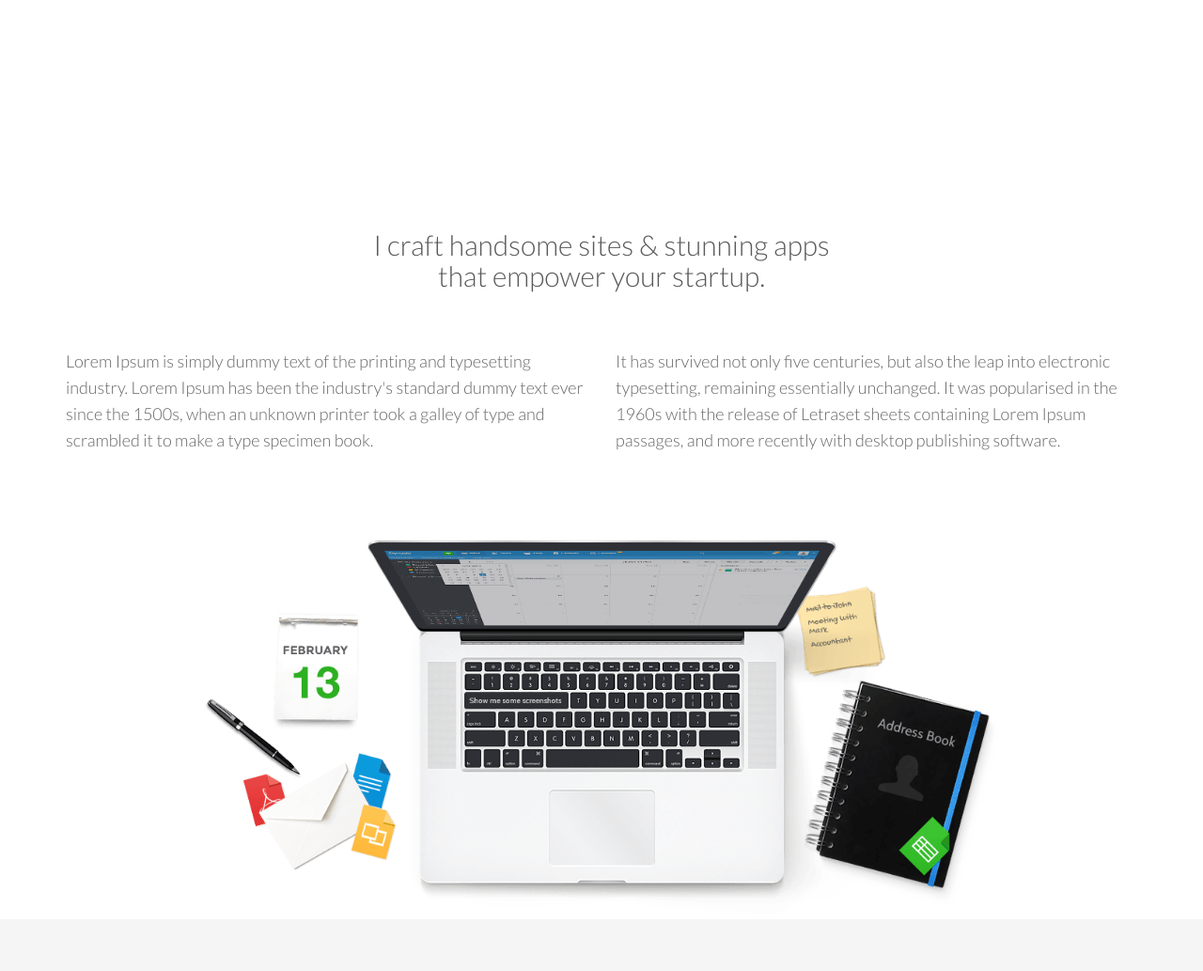
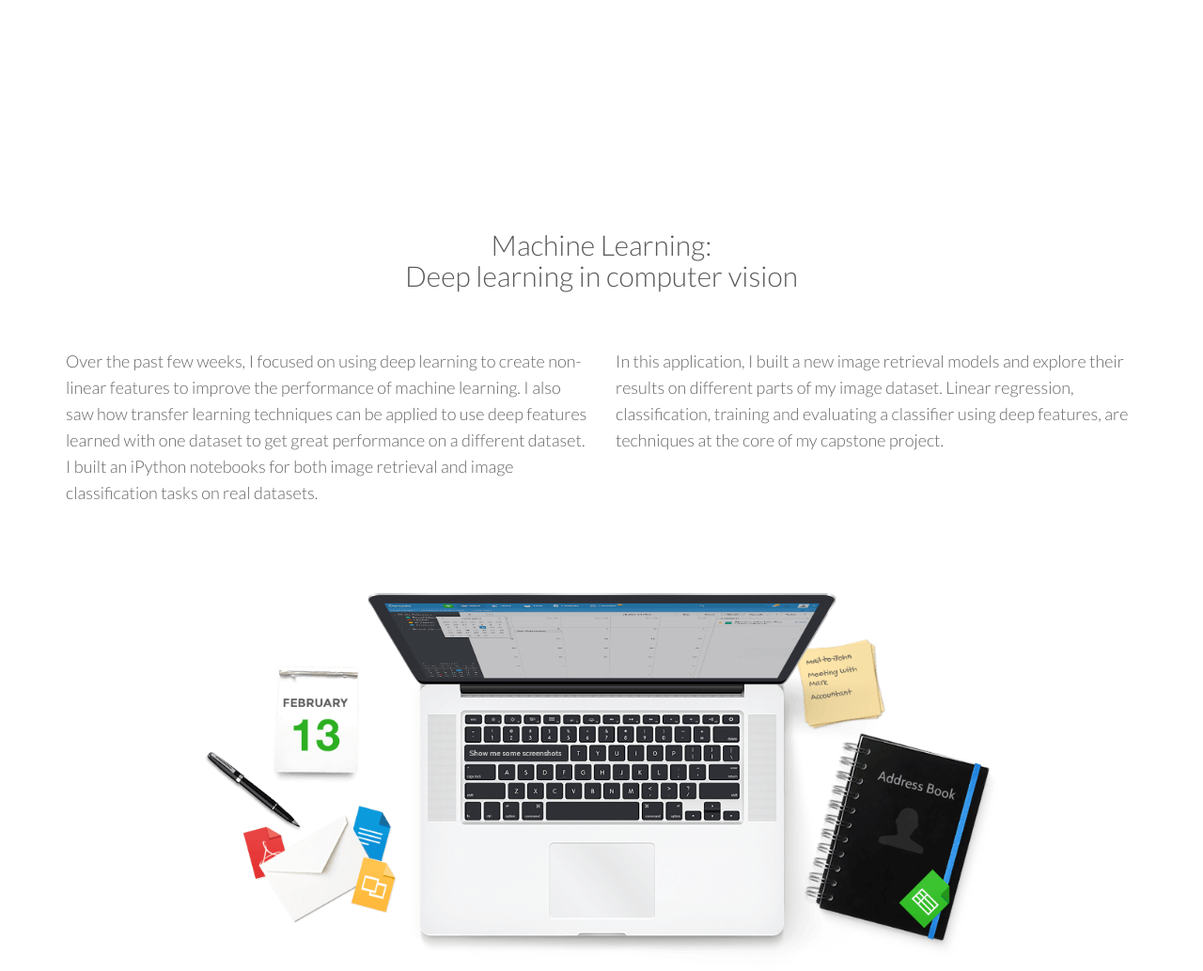
Before and after one commit to shaiwilson/machine_learning, a Flask app: page / in a window 1280 px wide. Shown: the part 626-1659 px from the top of the page at 94% size. Run offline with Flask 2, Linux system fonts and the light colour scheme; some libraries are stand-ins or nearby versions; some web fonts are replaced.

Commit message:
copy edit

```diff
--- a/product_rec/templates/welcome.html
+++ b/product_rec/templates/welcome.html
@@ -34,12 +34,13 @@
 
     <div class="container ptb">
       <div class="row">
-        <h2 class="centered mb">I craft handsome sites & stunning apps<br/>that empower your startup.</h2>
+        <h2 class="centered mb">Machine Learning:<br/>Deep learning in computer vision</h2>
         <div class="col-md-6">
-          <p>Lorem Ipsum is simply dummy text of the printing and typesetting industry. Lorem Ipsum has been the industry's standard dummy text ever since the 1500s, when an unknown printer took a galley of type and scrambled it to make a type specimen book.</p>
+          <p>Over the past few weeks, I focused on using deep learning to create non-linear features to improve the performance of machine learning. I also saw how transfer learning techniques can be applied to use deep features learned with one dataset to get great performance on a different dataset. I built an iPython notebooks for both image retrieval and image classification tasks on real datasets.
+        </p>
         </div><!--/col-md-6-->
         <div class="col-md-6">
-          <p>It has survived not only five centuries, but also the leap into electronic typesetting, remaining essentially unchanged. It was popularised in the 1960s with the release of Letraset sheets containing Lorem Ipsum passages, and more recently with desktop publishing software.</p>
+          <p>In this application, I built a new image retrieval models and explore their results on different parts of my image dataset. Linear regression, classification, training and evaluating a classifier using deep features, are  techniques at the core of my capstone project.</p>
         </div><!--/col-md-6-->
       </div><!--/row-->
     </div><!-- /.container -->
@@ -182,7 +183,7 @@
         <div class="row centered">
           <div class="col-md-8 col-md-offset-2">
             <h1>Hackbright Winter 2016 Cohort</h1>
-            <h3 class="mb">Lorem Ipsum is simply dummy text<br/>of the printing and typesetting industry.</h3>
+            <h3 class="mb">I </h3>
             <button class="btn btn-conf btn-clear">
                 <a href="mailto:sjwilson2@usfca.edu?Subject=Hello%20!" target="_top">
                 Request for Information</a>
```
